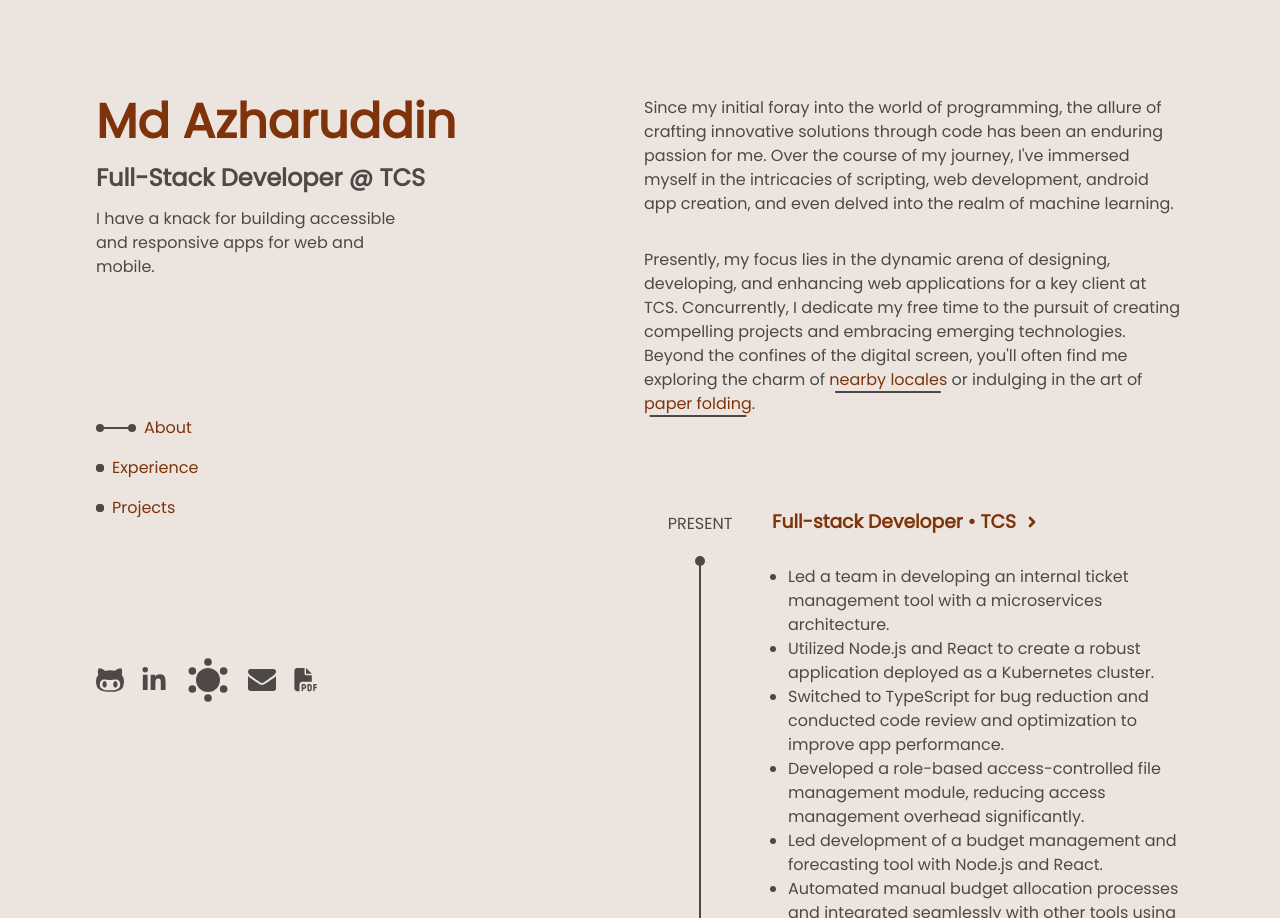
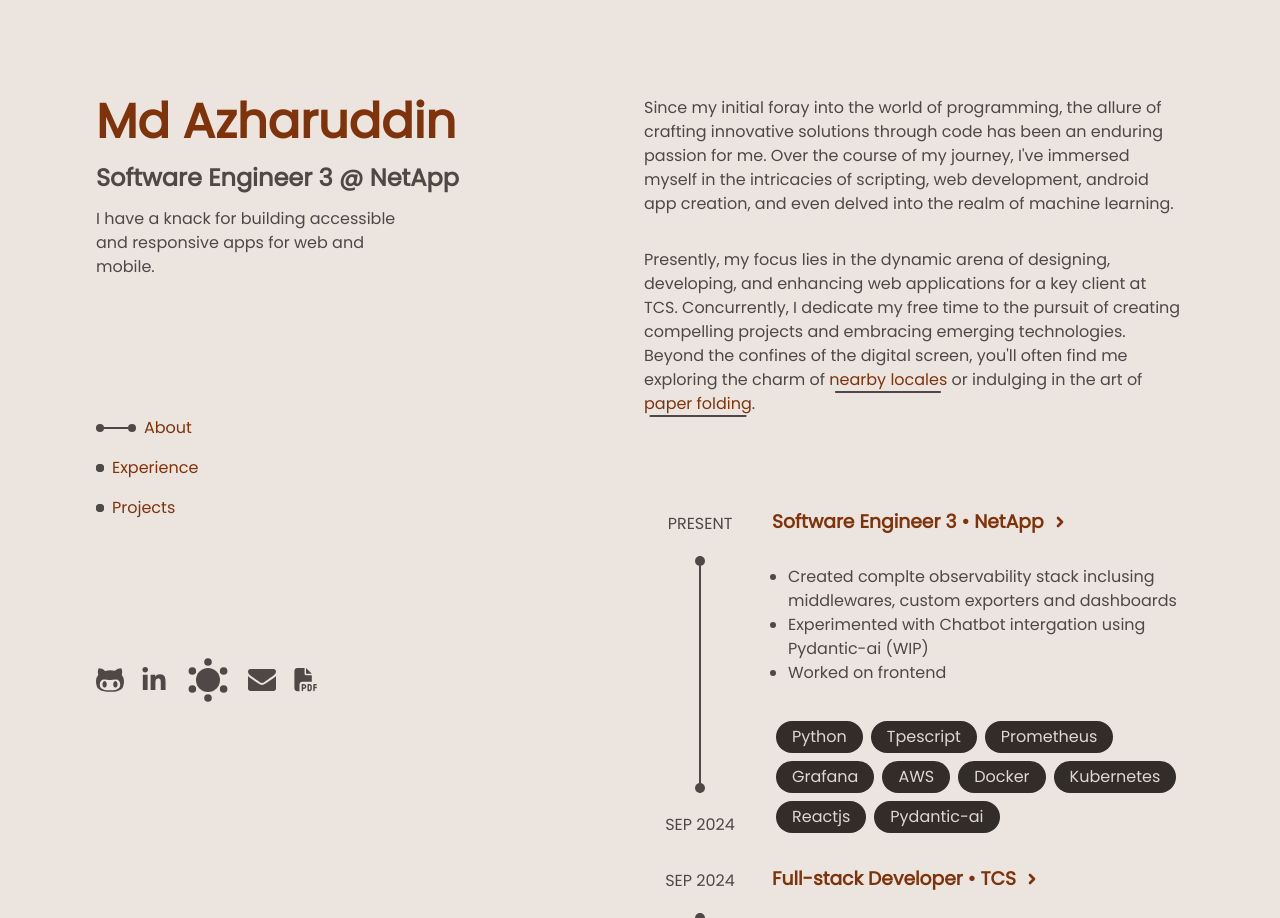
Before and after one commit to azhar1038/azhar1038.github.io, an Astro site: page / in a window 1280 px wide. Shown: the top 918 px of the page. Built offline with nearby package versions, Linux system fonts and the light colour scheme; Astro itself is replaced by a stand-in of ours.

Commit message:
Updated bio

```diff
--- a/src/components/Header.astro
+++ b/src/components/Header.astro
@@ -11,7 +11,7 @@ import Resume from "./icons/Resume.astro";
 <div class="header-wrapper">
   <div class="description">
     <h1 class="interactable">Md Azharuddin</h1>
-    <h2 class="my-3">Full-Stack Developer @ TCS</h2>
+    <h2 class="my-3">Software Engineer 3 @ NetApp</h2>
     <p>
       I have a knack for building accessible and responsive apps for web and
       mobile.
--- a/src/pages/index.astro
+++ b/src/pages/index.astro
@@ -43,8 +43,32 @@ import markdownMate from "../assets/images/markdown-mate.png";
     </StickySection>
     <StickySection sectionTitle="Experience" id="experience">
       <ExperienceCard
+        start="sep 2024"
+        end="present"
+        company="NetApp"
+        link="https://www.netapp.com/"
+        role="Software Engineer 3"
+        skills={[
+          "Python",
+          "Tpescript",
+          "Prometheus",
+          "Grafana",
+          "AWS",
+          "Docker",
+          "Kubernetes",
+          "Reactjs",
+          "Pydantic-ai"
+        ]}
+      >
+      <ul class="pl-3 mb-0">
+        <li>Created complte observability stack inclusing middlewares, custom exporters and dashboards</li>
+        <li>Experimented with Chatbot intergation using Pydantic-ai (WIP)</li>
+        <li>Worked on frontend</li>
+      </ul>
+      </ExperienceCard>
+      <ExperienceCard
         start="oct 2021"
-        end="present"
+        end="sep 2024"
         company="TCS"
         link="https://www.tcs.com/"
         role="Full-stack Developer"
```
